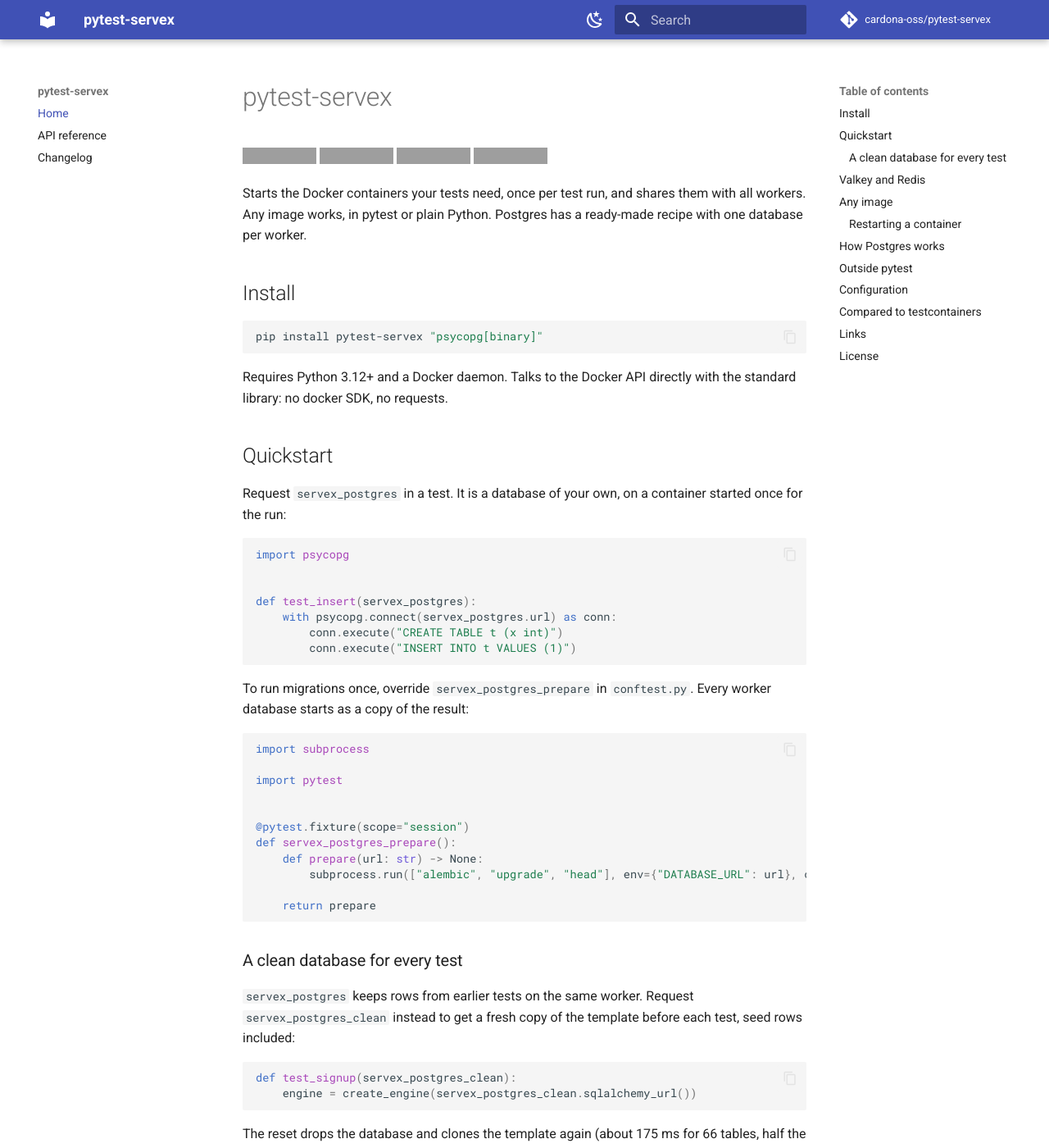
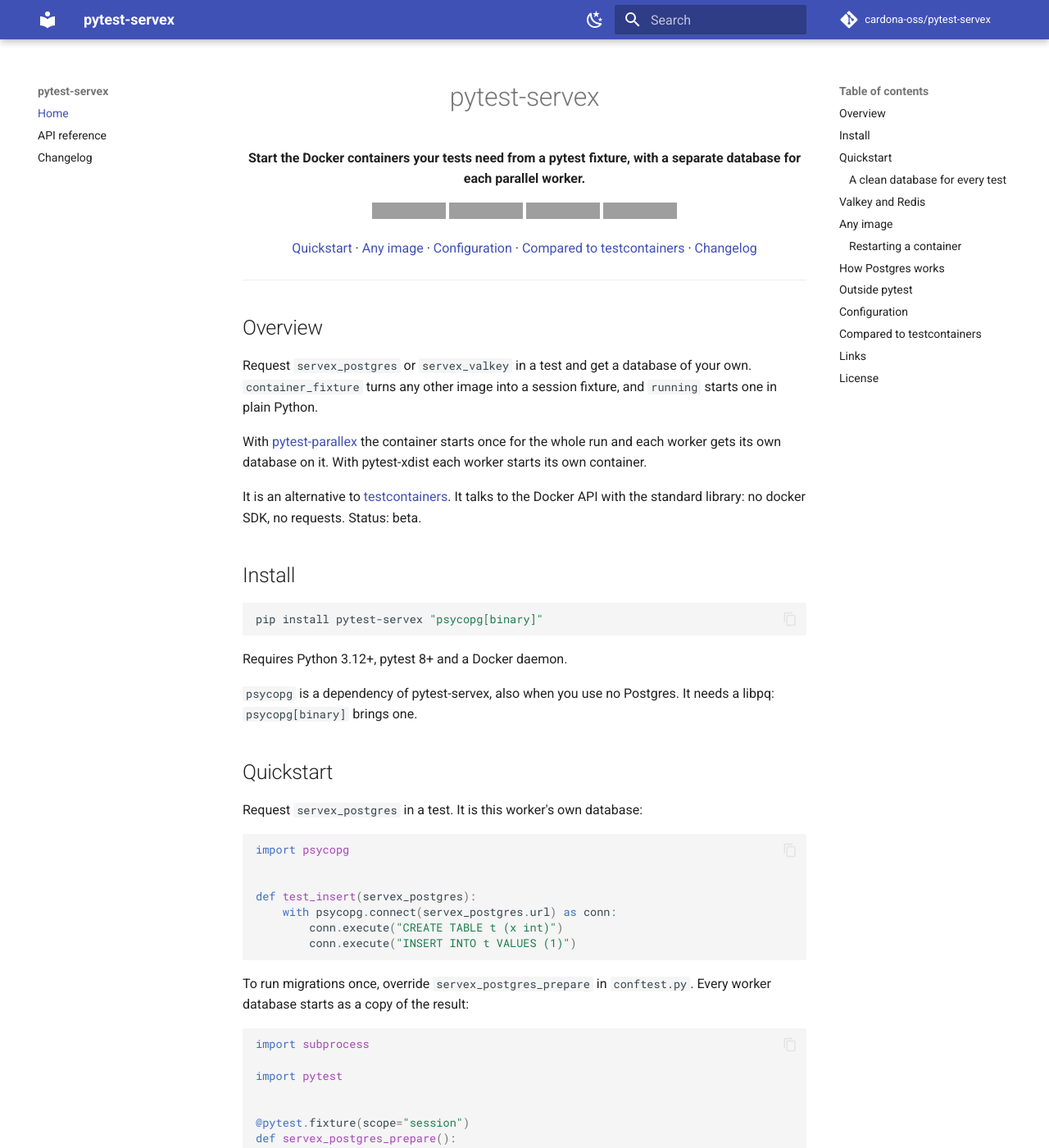
Before and after one commit to jorgeecardona/pytest-servex, an MkDocs documentation site: the page built from docs/index.md, in a window 1280 px wide and 1400 px high. Shown: the whole window at 82% size. Built offline with MkDocs 1.6.1 and Material for MkDocs 9.7.7, drawn with Linux system fonts in a browser that asks for light colours; comment, search, counter and statistics services are not loaded; some of the changed text lies outside the part shown; grey boxes are pictures that could not be loaded.

Commit message:
docs: correct the one-container claim, new README header, changelog versions
- PyPI summary, README and AGENTS.md no longer say one container serves all
  workers: under pytest-xdist each worker starts its own.
- README: centered header with badges and a link row, Overview, pytest floor,
  runnable SQLAlchemy and redis examples, source of the 175 ms measurement,
  no pull="never" in the plain-Python example.
- pyproject: Python 3.14 classifier, valkey and redis keywords, dead
  Documentation URL removed (the Pages site answers 403).
- CHANGELOG: 0.4.0 and 0.4.1 under their own headings, lines wrapped at 100.
- CONTRIBUTING and AGENTS.md: two CI jobs, make check includes format-check,
  no em dashes, no bold on every bullet.
- Docstrings: ImageNotFound sentence, _never_ready renamed _always_ready.

````diff
--- a/.gitlab-ci.yml
+++ b/.gitlab-ci.yml
@@ -5,7 +5,7 @@
 # -- no per-language jobs, no hand-wired stages/needs, moon resolves the order. On the
 # default branch it runs `:release` instead: the same `:ci` checks run as deps, then it
 # publishes to PyPI via OIDC Trusted Publishing when pyproject's version isn't on PyPI
-# yet (no stored API token). See README "Releasing".
+# yet (no stored API token). See CONTRIBUTING.md "Releasing".
 
 default:
   image: debian:bookworm-slim
--- a/README.md
+++ b/README.md
@@ -1,13 +1,37 @@
-# pytest-servex
+<h1 align="center">pytest-servex</h1>
 
-[![pipeline status](https://gitlab.com/cardona-oss/pytest-servex/badges/main/pipeline.svg)](https://gitlab.com/cardona-oss/pytest-servex/-/pipelines)
-[![PyPI version](https://img.shields.io/pypi/v/pytest-servex.svg)](https://pypi.org/project/pytest-servex/)
-[![Python versions](https://img.shields.io/pypi/pyversions/pytest-servex.svg)](https://pypi.org/project/pytest-servex/)
-[![License: MIT](https://img.shields.io/badge/license-MIT-blue.svg)](https://gitlab.com/cardona-oss/pytest-servex/-/blob/main/LICENSE)
+<p align="center"><strong>Start the Docker containers your tests need from a pytest fixture, with a separate database for each parallel worker.</strong></p>
 
-Starts the Docker containers your tests need, once per test run, and shares them with all workers.
-Any image works, in pytest or plain Python. Postgres has a ready-made recipe with one database per
-worker.
+<p align="center">
+  <a href="https://pypi.org/project/pytest-servex/"><img alt="PyPI" src="https://img.shields.io/pypi/v/pytest-servex?style=flat-square"></a>
+  <a href="https://pypi.org/project/pytest-servex/"><img alt="Python versions" src="https://img.shields.io/pypi/pyversions/pytest-servex?style=flat-square"></a>
+  <a href="https://gitlab.com/cardona-oss/pytest-servex/-/pipelines"><img alt="Pipeline" src="https://img.shields.io/gitlab/pipeline-status/cardona-oss%2Fpytest-servex?branch=main&style=flat-square"></a>
+  <a href="https://gitlab.com/cardona-oss/pytest-servex/-/blob/main/LICENSE"><img alt="License: MIT" src="https://img.shields.io/badge/license-MIT-blue?style=flat-square"></a>
+</p>
+
+<p align="center">
+  <a href="https://gitlab.com/cardona-oss/pytest-servex/-/blob/main/README.md#quickstart">Quickstart</a> ·
+  <a href="https://gitlab.com/cardona-oss/pytest-servex/-/blob/main/README.md#any-image">Any image</a> ·
+  <a href="https://gitlab.com/cardona-oss/pytest-servex/-/blob/main/README.md#configuration">Configuration</a> ·
+  <a href="https://gitlab.com/cardona-oss/pytest-servex/-/blob/main/README.md#compared-to-testcontainers">Compared to testcontainers</a> ·
+  <a href="https://gitlab.com/cardona-oss/pytest-servex/-/blob/main/CHANGELOG.md">Changelog</a>
+</p>
+
+---
+
+## Overview
+
+Request `servex_postgres` or `servex_valkey` in a test and get a database of your own.
+`container_fixture` turns any other image into a session fixture, and `running` starts one in
+plain Python.
+
+With [pytest-parallex](https://pypi.org/project/pytest-parallex/) the container starts once for
+the whole run and each worker gets its own database on it. With pytest-xdist each worker starts
+its own container.
+
+It is an alternative to
+[testcontainers](https://gitlab.com/cardona-oss/pytest-servex/-/blob/main/README.md#compared-to-testcontainers).
+It talks to the Docker API with the standard library: no docker SDK, no requests. Status: beta.
 
 ## Install
 
@@ -15,13 +39,14 @@ worker.
 pip install pytest-servex "psycopg[binary]"
 ```
 
-Requires Python 3.12+ and a Docker daemon. Talks to the Docker API directly with the standard
-library: no docker SDK, no requests.
+Requires Python 3.12+, pytest 8+ and a Docker daemon.
+
+`psycopg` is a dependency of pytest-servex, also when you use no Postgres. It needs a libpq:
+`psycopg[binary]` brings one.
 
 ## Quickstart
 
-Request `servex_postgres` in a test. It is a database of your own, on a container started once
-for the run:
+Request `servex_postgres` in a test. It is this worker's own database:
 
 ```python
 import psycopg
@@ -54,21 +79,26 @@ def servex_postgres_prepare():
 
 `servex_postgres` keeps rows from earlier tests on the same worker. Request
 `servex_postgres_clean` instead to get a fresh copy of the template before each test, seed rows
-included:
+included. The example uses SQLAlchemy (`pip install sqlalchemy`):
 
 ```python
+from sqlalchemy import create_engine
+
+
 def test_signup(servex_postgres_clean):
     engine = create_engine(servex_postgres_clean.sqlalchemy_url())
 ```
 
-The reset drops the database and clones the template again (about 175 ms for 66 tables, half the
-cost of a `TRUNCATE`). It closes open connections, so create engines inside the test or use
-`pool_pre_ping=True`.
+The reset drops the database and clones the template again. It closes open connections, so
+create engines inside the test or use `pool_pre_ping=True`.
+
+One measurement: 175 ms for a reset against 369 ms for one `TRUNCATE` of the same 66 tables
+(`postgres:17-alpine`, a loaded machine, 2026-11-16).
 
 ## Valkey and Redis
 
-Request `servex_valkey`. Each worker gets its own database number on one shared server, flushed
-when the worker starts and ends:
+Request `servex_valkey`. Each worker gets its own database number, flushed when the worker
+starts and ends. The example uses redis-py (`pip install redis`):
 
 ```python
 import redis
@@ -193,7 +223,6 @@ Errors subclass the built-in they resemble, and all subclass `ServexError`:
 
 ## Links
 
-- Documentation: https://cardona-oss.gitlab.io/pytest-servex/
 - Source: https://gitlab.com/cardona-oss/pytest-servex
 - Issues: https://gitlab.com/cardona-oss/pytest-servex/-/issues
 - Changelog: https://gitlab.com/cardona-oss/pytest-servex/-/blob/main/CHANGELOG.md
--- a/mkdocs.yml
+++ b/mkdocs.yml
@@ -1,5 +1,5 @@
 site_name: pytest-servex
-site_description: Starts the Docker containers your tests need, once per test run, and shares them with all workers.
+site_description: A pytest plugin that starts the Docker containers your tests need, with one database per worker.
 repo_url: https://gitlab.com/cardona-oss/pytest-servex
 repo_name: cardona-oss/pytest-servex
 copyright: MIT &copy; Jorge Cardona
--- a/moon.yml
+++ b/moon.yml
@@ -1,6 +1,6 @@
 # yaml-language-server: $schema=https://moonrepo.dev/schemas/project.json
 #
-# pytest-servex — Starts the Docker containers your tests need, once per test run, and shares them with all workers.
+# pytest-servex: pytest plugin that starts the Docker containers your tests need.
 # Single project at the repo root. Every task runs as a system command via `uv run`
 # (see .moon/toolchain.yml for why moon's Python toolchain is not used). CI runs one
 # `moon run :ci` (lint, format-check, typecheck, test, test-floor, build, docs,
--- a/pyproject.toml
+++ b/pyproject.toml
@@ -1,19 +1,20 @@
 [project]
 name = "pytest-servex"
 dynamic = ["version"]  # the single source of truth is __version__ in src/pytest_servex/__init__.py (see [tool.hatch.version])
-description = "Starts the Docker containers your tests need, once per test run, and shares them with all workers."
+description = "pytest plugin that starts the Docker containers your tests need, with one database per worker"
 readme = "README.md"
 requires-python = ">=3.12"
 license = "MIT"
 license-files = ["LICENSE"]
 authors = [{ name = "Jorge Cardona", email = "jorgeecardona@gmail.com" }]
-keywords = ["pytest", "docker", "postgres", "testing", "fixtures", "parallel"]
+keywords = ["pytest", "docker", "postgres", "valkey", "redis", "testing", "fixtures", "parallel"]
 classifiers = [
     "Development Status :: 4 - Beta",
     "Intended Audience :: Developers",
     "Programming Language :: Python :: 3",
     "Programming Language :: Python :: 3.12",
     "Programming Language :: Python :: 3.13",
+    "Programming Language :: Python :: 3.14",
     "Framework :: Pytest",
     "Topic :: Software Development :: Testing",
     "Typing :: Typed",
@@ -35,7 +36,6 @@ docs = [
 [project.urls]
 Homepage = "https://gitlab.com/cardona-oss/pytest-servex"
 Repository = "https://gitlab.com/cardona-oss/pytest-servex"
-Documentation = "https://cardona-oss.gitlab.io/pytest-servex/"
 Changelog = "https://gitlab.com/cardona-oss/pytest-servex/-/blob/main/CHANGELOG.md"
 Issues = "https://gitlab.com/cardona-oss/pytest-servex/-/issues"
 
--- a/src/pytest_servex/__init__.py
+++ b/src/pytest_servex/__init__.py
@@ -1,4 +1,4 @@
-"""Starts the Docker containers your tests need, once per test run, and shares them with all workers."""
+"""A pytest plugin that starts the Docker containers your tests need, one database per worker."""
 
 from pytest_servex.errors import (
     Conflict,
@@ -27,7 +27,7 @@ from pytest_servex.spec import (
 )
 from pytest_servex.valkey import REDIS, VALKEY, ValkeyDatabase, ValkeyServer
 
-__version__ = "0.4.1"  # the single source of truth; pyproject reads it via [tool.hatch.version]
+__version__ = "0.4.2"  # the single source of truth; pyproject reads it via [tool.hatch.version]
 
 __all__ = [
     "POSTGRES",
````
Also changed, not shown: other parts of README.md (+1 -1 lines), AGENTS.md (+14 -8 lines), CHANGELOG.md (+36 -11 lines), CONTRIBUTING.md (+37 -34 lines), 3 other files.
